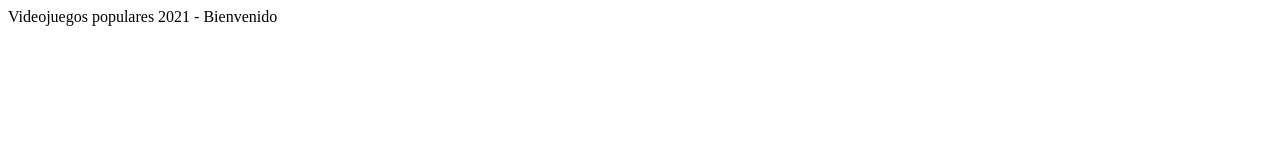
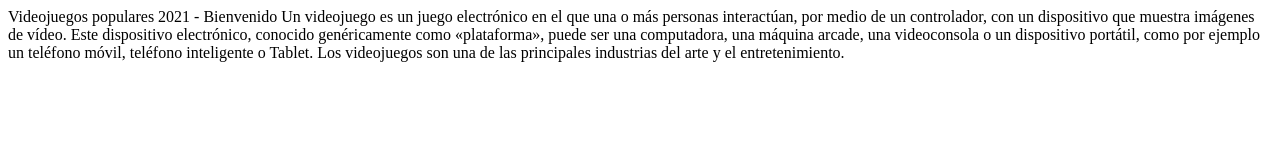
Before and after one commit to anderbeat1/gamelol.githuo.io, a plain HTML site: page index.html in a window 1280 px wide. Drawn offline with Linux system fonts and the light colour scheme.

Commit message:
Proyecto de Videojuegos - Proyecto

```diff
--- a/index.html
+++ b/index.html
@@ -4,9 +4,10 @@
     <meta charset="UTF-8">
     <meta http-equiv="X-UA-Compatible" content="IE=edge">
     <meta name="viewport" content="width=device-width, initial-scale=1.0">
-    <title>Mundo de Juegos</title>
+    <title>VIDEOJUEGOS</title>
 </head>
 <body>
     Videojuegos populares 2021 - Bienvenido
+    Un videojuego es un juego electrónico en el que una o más personas interactúan, por medio de un controlador, con un dispositivo que muestra imágenes de vídeo. Este dispositivo electrónico, conocido genéricamente como «plataforma», puede ser una computadora, una máquina arcade, una videoconsola o un dispositivo portátil, como por ejemplo un teléfono móvil, teléfono inteligente o Tablet. Los videojuegos son una de las principales industrias del arte y el entretenimiento.
 </body>
 </html>
```
